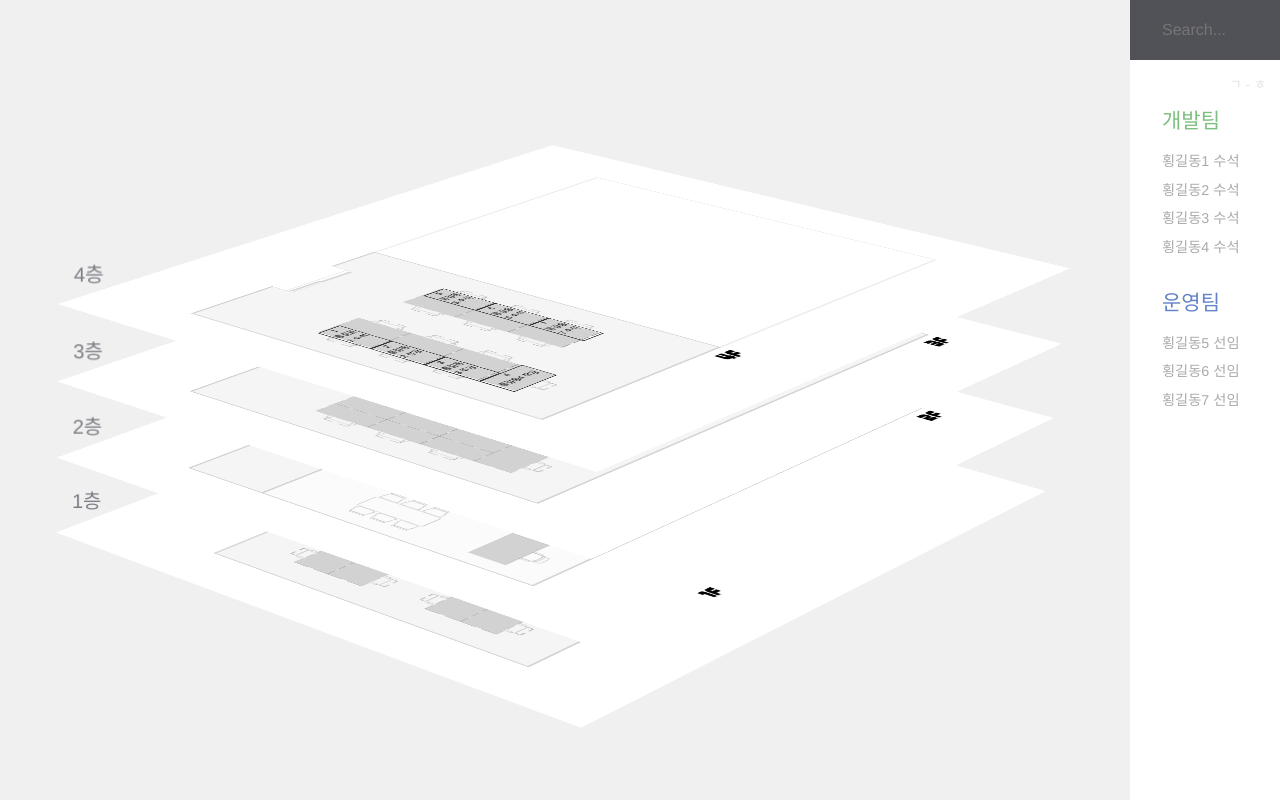
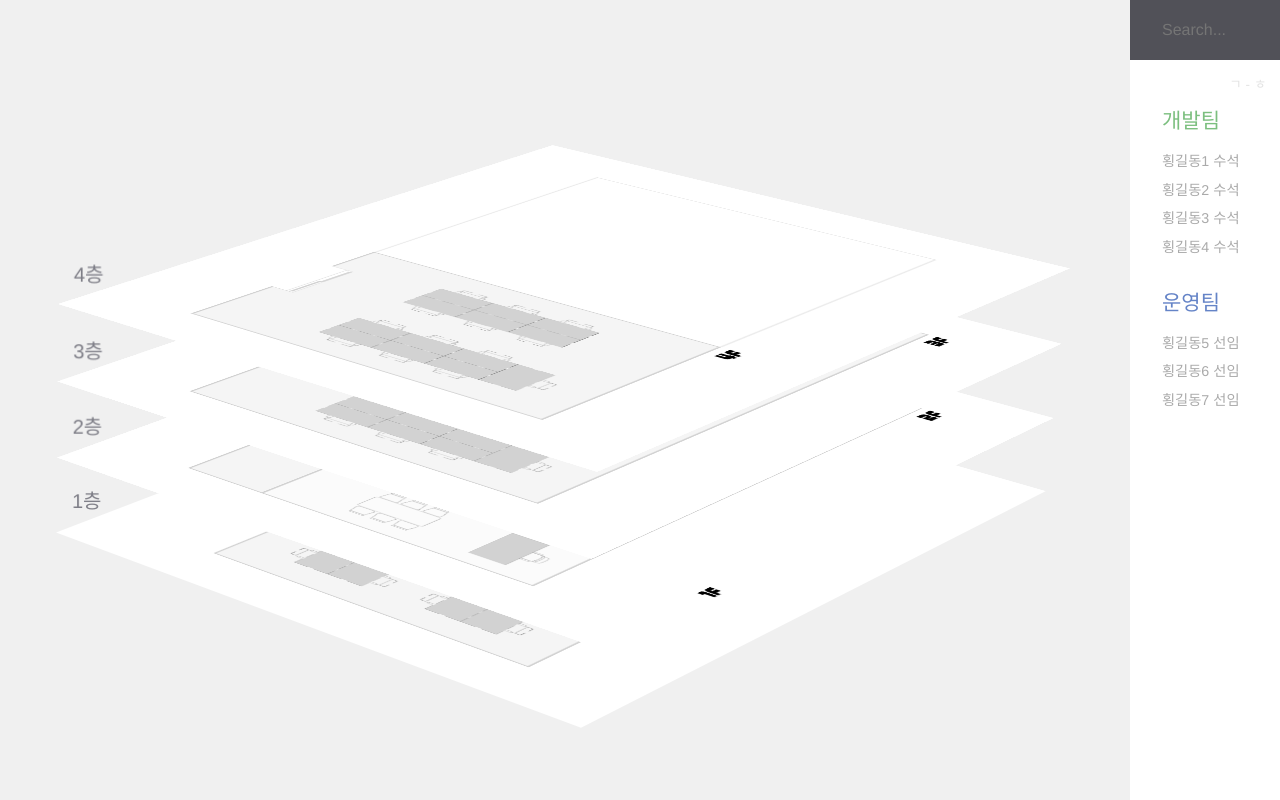
Before and after one commit to Aosdin/pulipMap, a plain HTML site: page index.html in a window 1280 px wide. Drawn offline with Linux system fonts and the light colour scheme.

Commit message:
좌석배치도

```diff
--- a/css/style.css
+++ b/css/style.css
@@ -778,11 +778,10 @@ button:focus {
 }
 
 .pin {
-	display:none;
 	position: absolute;
-	width: 5.5vmin;
-	height: 8.25vmin;
-	margin: -8.25vmin 0 0 -2.25vmin; /* let the bottom tip be the reference point for individual coordinates */
+	width:4vmin;
+	height:8vmin;
+	/*margin: -8.25vmin 0 0 -2.25vmin; !* let the bottom tip be the reference point for individual coordinates *!*/
 	/*-webkit-transform: rotateZ(-20deg) rotateZ(45deg) rotateX(-70deg);*/
 	/*transform: rotateZ(-20deg) rotateZ(45deg) rotateX(-70deg);*/
 	-webkit-transform: rotateZ(0) rotateZ(0) rotateX(0);
@@ -791,9 +790,17 @@ button:focus {
 	transform-origin: 50% 100%;
 	-webkit-transform-style: preserve-3d;
 	transform-style: preserve-3d;
+	text-align: center;
+	color:#000;
+	font-size:10px;
+}
+
+.pin span{
+	display:block;
 }
 
 .pin__icon {
+	border:1px solid #000;
 	position: relative;
 	display: block;
 	width: 100%;
@@ -890,6 +897,14 @@ button:focus {
 	fill-opacity: 1;
 }
 
+.seat.seat-4-1{top:29.5vmin; left:14vmin;}
+.seat.seat-4-2{top:37.5vmin; left:14vmin;}
+.seat.seat-4-3{top:45.5vmin; left:14vmin;}
+.seat.seat-4-4{top:53.5vmin; left:14vmin; width:8vmin; height:5vmin;}
+.seat.seat-4-5{top:29.5vmin; left:34vmin;}
+.seat.seat-4-6{top:37.5vmin; left:34vmin;}
+.seat.seat-4-7{top:45.5vmin; left:34vmin;}
+
 /* Pins for floor 1 */
 .pin--1-1 { top: 60vmin; left: 8vmin; }
 .pin--1-2 { top: 15vmin; left: 15vmin; }
@@ -974,24 +989,3 @@ button:focus {
 		text-align: left;
 	}
 }
-
-.seat {
-	position:absolute;
-	width:4vmin;
-	height:8vmin;
-	border:1px solid #000;
-	text-align: center;
-	color:#000;
-	font-size:10px;
-}
-.seat span{
-	display:block;
-}
-
-.seat.seat-4-1{top:29.5vmin; left:14vmin;}
-.seat.seat-4-2{top:37.5vmin; left:14vmin;}
-.seat.seat-4-3{top:45.5vmin; left:14vmin;}
-.seat.seat-4-4{top:53.5vmin; left:14vmin; width:8vmin; height:5vmin;}
-.seat.seat-4-5{top:29.5vmin; left:34vmin;}
-.seat.seat-4-6{top:37.5vmin; left:34vmin;}
-.seat.seat-4-7{top:45.5vmin; left:34vmin;}
--- a/index.html
+++ b/index.html
@@ -507,76 +507,49 @@
 							</svg>
 							<img src="./map4.png" alt="" class="map map--4" viewBox="0 0 1980 1080" width="100%" height="100%" preserveAspectRatio="xMidYMid meet">
 							<div class="level__pins">
-								<a class="seat seat-4-1" data-category="1" data-space="4.01" href="#" aria-label="홍길동1">
-									<span>1</span>
-									<span>홍길동1 수석</span>
-								</a>
-								<a class="seat seat-4-2" data-category="1" data-space="4.02" href="#" aria-label="홍길동2">
-									<span>2</span>
-									<span>홍길동2 선임</span>
-								</a>
-								<a class="seat seat-4-3" data-category="1" data-space="4.03" href="#" aria-label="홍길동3">
-									<span>3</span>
-									<span>홍길동3 주임</span>
-								</a>
-								<a class="seat seat-4-4" data-category="1" data-space="4.04" href="#" aria-label="홍길동4">
-									<span>4</span>
-									<span>홍길동4 책임</span>
-								</a>
-								<a class="seat seat-4-5" data-category="1" data-space="4.05" href="#" aria-label="홍길동5">
-									<span>5</span>
-									<span>홍길동5 수석</span>
-								</a>
-								<a class="seat seat-4-6" data-category="1" data-space="4.06" href="#" aria-label="홍길동6">
-									<span>6</span>
-									<span>홍길동6 수석</span>
-								</a>
-								<a class="seat seat-4-7" data-category="1" data-space="4.07" href="#" aria-label="홍길동7">
-									<span>7</span>
-									<span>홍길동7 수석</span>
-								</a>
-								<!--<a class="pin pin&#45;&#45;4-1" data-category="1" data-space="4.01" href="#" aria-label="김종환">
+								<a class="pin pin--4-1" data-category="1" data-space="4.01" href="#" aria-label="김종환">
 									<span class="pin__icon">
-										<svg class="icon icon&#45;&#45;pin"><use xlink:href="#icon-pin"></use></svg>
-										<span class="icon icon&#45;&#45;logo"><img src="kjh.png" alt=""></span>
+										<use xlink:href="#icon-pin"></use>
+										<span>6</span>
+										<span>홍길동6 수석</span>
 									</span>
 								</a>
-								<a class="pin pin&#45;&#45;4-2" data-category="1" data-space="4.02" href="#" aria-label="김종환">
+								<a class="pin pin--4-2" data-category="1" data-space="4.02" href="#" aria-label="김종환">
 									<span class="pin__icon">
-										<svg class="icon icon&#45;&#45;pin"><use xlink:href="#icon-pin"></use></svg>
-										<span class="icon icon&#45;&#45;logo"><img src="kjh.png" alt=""></span>
+										<svg class="icon icon--pin"><use xlink:href="#icon-pin"></use></svg>
+										<span class="icon icon--logo"><img src="kjh.png" alt=""></span>
 									</span>
 								</a>
-								<a class="pin pin&#45;&#45;4-3" data-category="1" data-space="4.03" href="#" aria-label="김종환">
+								<a class="pin pin--4-3" data-category="1" data-space="4.03" href="#" aria-label="김종환">
 									<span class="pin__icon">
-										<svg class="icon icon&#45;&#45;pin"><use xlink:href="#icon-pin"></use></svg>
-										<span class="icon icon&#45;&#45;logo"><img src="kjh.png" alt=""></span>
+										<svg class="icon icon--pin"><use xlink:href="#icon-pin"></use></svg>
+										<span class="icon icon--logo"><img src="kjh.png" alt=""></span>
 									</span>
 								</a>
-								<a class="pin pin&#45;&#45;4-4" data-category="2" data-space="4.04" href="#" aria-label="김종환">
+								<a class="pin pin--4-4" data-category="2" data-space="4.04" href="#" aria-label="김종환">
 									<span class="pin__icon">
-										<svg class="icon icon&#45;&#45;pin"><use xlink:href="#icon-pin"></use></svg>
-										<span class="icon icon&#45;&#45;logo"><img src="kjh.png" alt=""></span>
+										<svg class="icon icon--pin"><use xlink:href="#icon-pin"></use></svg>
+										<span class="icon icon--logo"><img src="kjh.png" alt=""></span>
 									</span>
 								</a>
-								<a class="pin pin&#45;&#45;4-5" data-category="1" data-space="4.05" href="#" aria-label="Pin for Hot Tub Festival">
+								<a class="pin pin--4-5" data-category="1" data-space="4.05" href="#" aria-label="Pin for Hot Tub Festival">
 									<span class="pin__icon">
-										<svg class="icon icon&#45;&#45;pin"><use xlink:href="#icon-pin"></use></svg>
-										<span class="icon icon&#45;&#45;logo"><img src="kjh.png" alt=""></span>
+										<svg class="icon icon--pin"><use xlink:href="#icon-pin"></use></svg>
+										<span class="icon icon--logo"><img src="kjh.png" alt=""></span>
 									</span>
 								</a>
-								<a class="pin pin&#45;&#45;4-6" data-category="2" data-space="4.06" href="#" aria-label="Pin for Love 2 Cook">
+								<a class="pin pin--4-6" data-category="2" data-space="4.06" href="#" aria-label="Pin for Love 2 Cook">
 									<span class="pin__icon">
-										<svg class="icon icon&#45;&#45;pin"><use xlink:href="#icon-pin"></use></svg>
-										<span class="icon icon&#45;&#45;logo"><img src="kjh.png" alt=""></span>
+										<svg class="icon icon--pin"><use xlink:href="#icon-pin"></use></svg>
+										<span class="icon icon--logo"><img src="kjh.png" alt=""></span>
 									</span>
 								</a>
-								<a class="pin pin&#45;&#45;4-7" data-category="2" data-space="4.07" href="#" aria-label="Pin for Permaculture Hub">
+								<a class="pin pin--4-7" data-category="2" data-space="4.07" href="#" aria-label="Pin for Permaculture Hub">
 									<span class="pin__icon">
-										<svg class="icon icon&#45;&#45;pin"><use xlink:href="#icon-pin"></use></svg>
-										<span class="icon icon&#45;&#45;logo"><img src="kjh.png" alt=""></span>
+										<svg class="icon icon--pin"><use xlink:href="#icon-pin"></use></svg>
+										<span class="icon icon--logo"><img src="kjh.png" alt=""></span>
 									</span>
-								</a>-->
+								</a>
 							</div>
 							<!-- /level__pins -->
 						</div>
```
